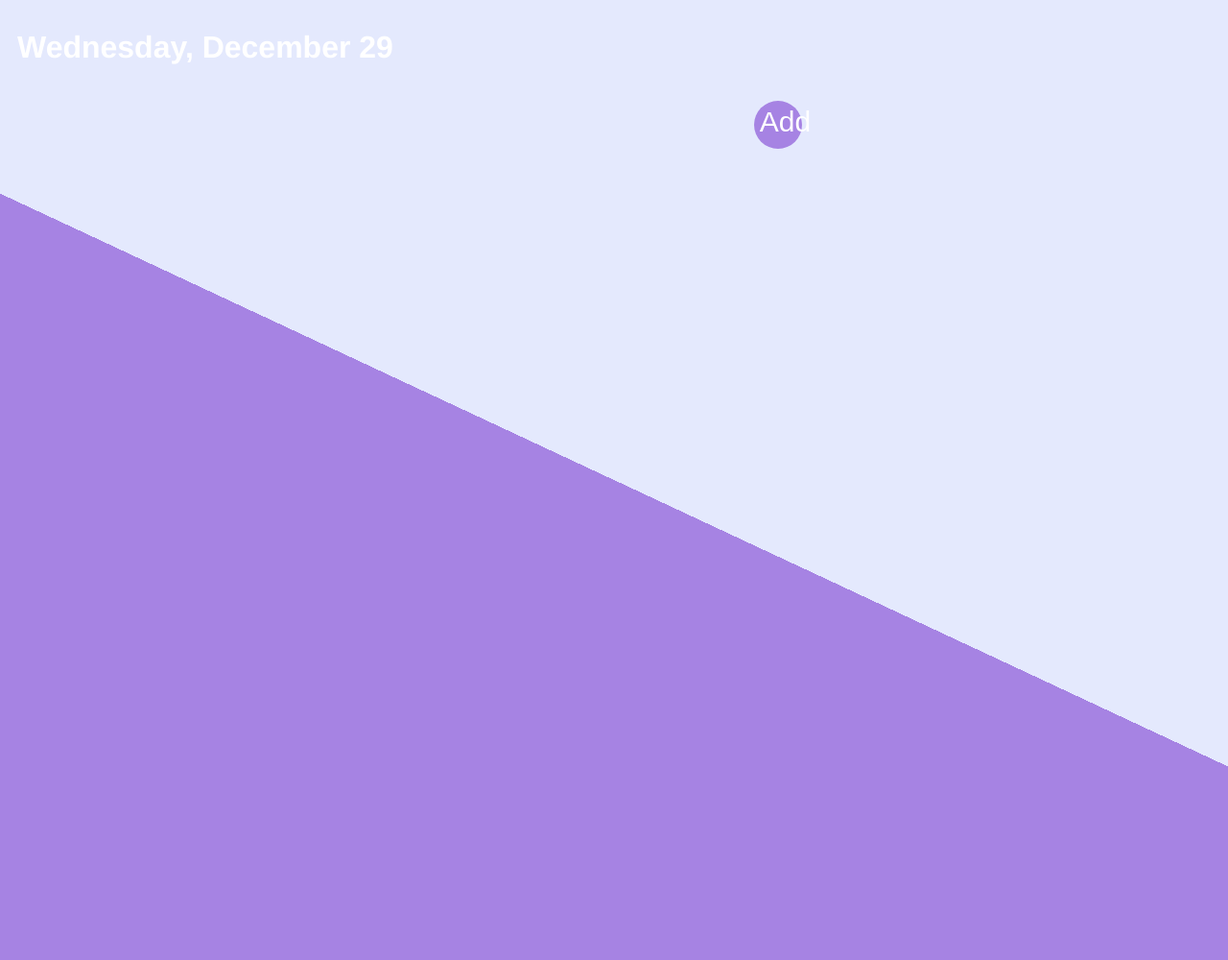
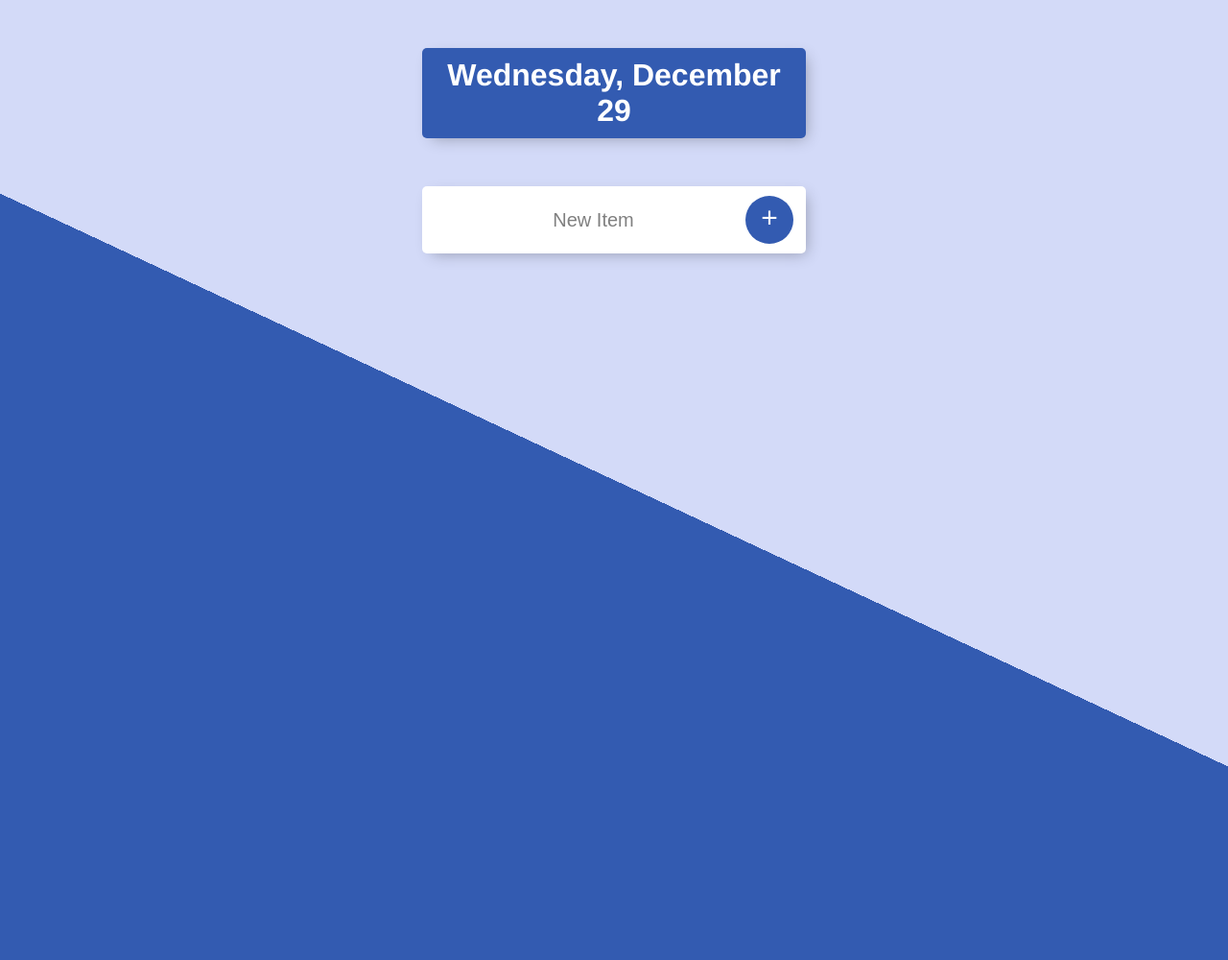
Before and after one commit to danielcr0995/todolist_v1, a Node server app: page / in a window 1280 px wide. Shown: the whole page at 96% size. Run offline with Node 20, Linux system fonts and the light colour scheme.

Commit message:
add styles from css to be applied on ejs files changed color and body

```diff
--- a/public/css/styles.css
+++ b/public/css/styles.css
@@ -1,8 +1,8 @@
 html {
-  background-color: #E4E9FD;
-  background-image: -webkit-linear-gradient(65deg, #A683E3 50%, #E4E9FD 50%);
+  background-color: #e4e9fd;
+  background-image: -webkit-linear-gradient(65deg, #335bb1 50%, #d3daf8 50%);
   min-height: 1000px;
-  font-family: 'helvetica neue';
+  font-family: "helvetica neue";
 }
 
 h1 {
@@ -19,7 +19,7 @@ h1 {
 }
 
 #heading {
-  background-color: #A683E3;
+  background-color: #335bb1;
   text-align: center;
 }
 
@@ -27,16 +27,16 @@ h1 {
   min-height: 70px;
   display: flex;
   align-items: center;
-  border-bottom: 1px solid #F1F1F1;
+  border-bottom: 1px solid #f1f1f1;
 }
 
 .item:last-child {
   border-bottom: 0;
 }
 
-input:checked+p {
+input:checked + p {
   text-decoration: line-through;
-  text-decoration-color: #A683E3;
+  text-decoration-color: #335bb1;
 }
 
 input[type="checkbox"] {
@@ -61,7 +61,7 @@ button {
   width: 50px;
   border-radius: 50%;
   border-color: transparent;
-  background-color: #A683E3;
+  background-color: #335bb1;
   color: #fff;
   font-size: 30px;
   padding-bottom: 6px;
@@ -81,7 +81,7 @@ input[type="text"] {
 
 input[type="text"]:focus {
   outline: none;
-  box-shadow: inset 0 -3px 0 0 #A683E3;
+  box-shadow: inset 0 -3px 0 0 #335bb1;
 }
 
 ::placeholder {
@@ -94,3 +94,9 @@ footer {
   color: rgba(0, 0, 0, 0.5);
   text-align: center;
 }
+
+body {
+  width: 400px;
+  margin: auto auto;
+  background-color: #d3daf8;
+}
--- a/views/list.ejs
+++ b/views/list.ejs
@@ -8,23 +8,26 @@
     <link rel="stylesheet" href="css/styles.css">
 </head>
 <body>
-    <!-- <%if( kindOfDay === 'Saturday' ||kindOfDay === 'Sunday'){ %>
-        <h1 style="color:purple"><%= kindOfDay%> ToDo List</h1>
-    <% }else{ %>
-        <h1 style="color:blue"><%= kindOfDay%> ToDo List</h1>
-    <% } %>
-     -->
-     <h1><%= kindOfDay%> </h1>
-     <ul>
-         <% for (let i=0; i< nItem.length;i++){ %>
-            <li><%= nItem[i] %></li>
+
+     <div class='box' id='heading'>
+        <h1><%= kindOfDay%> </h1>
+     </div>
+
+     <div class="box">
+        <% for (let i=0; i< nItem.length;i++){ %>
+            <div class="item">
+                <input type="checkbox">
+                <p><%= nItem[i] %></p>
+            </div>
          <% } %>
 
-     </ul>
+         <form action="/" method= "post" class='item'>
+            <input type="text" name='newItem' placeholder="New Item" autocomplete="off">
+            <button type='submit' name='button'>+</button>
+        </form>
+     </div>
 
-     <form action="/" method= "post">
-         <input type="text" name='newItem'>
-         <button type='submit' name='button'>Add</button>
-     </form>
+
+
 </body>
 </html>
```
